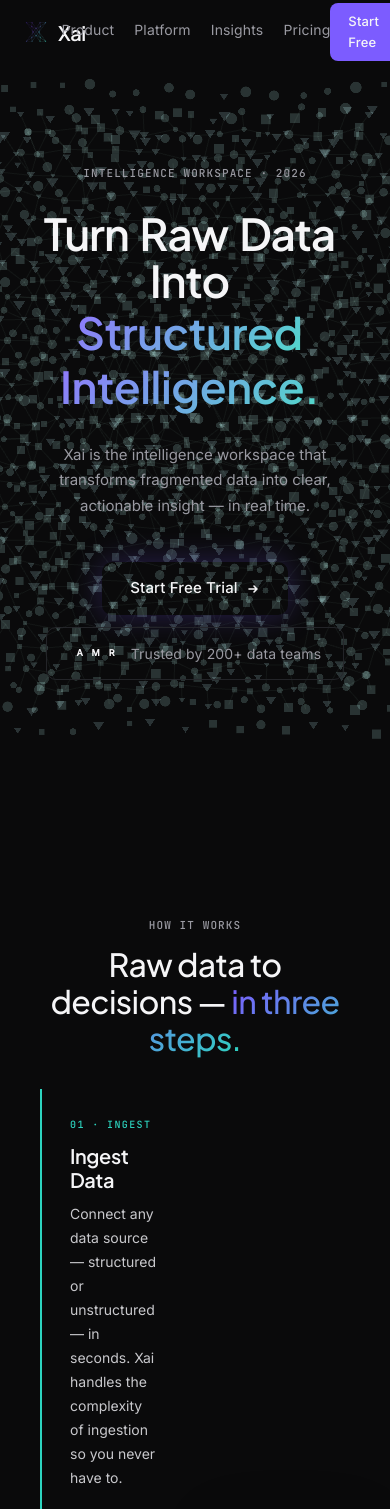
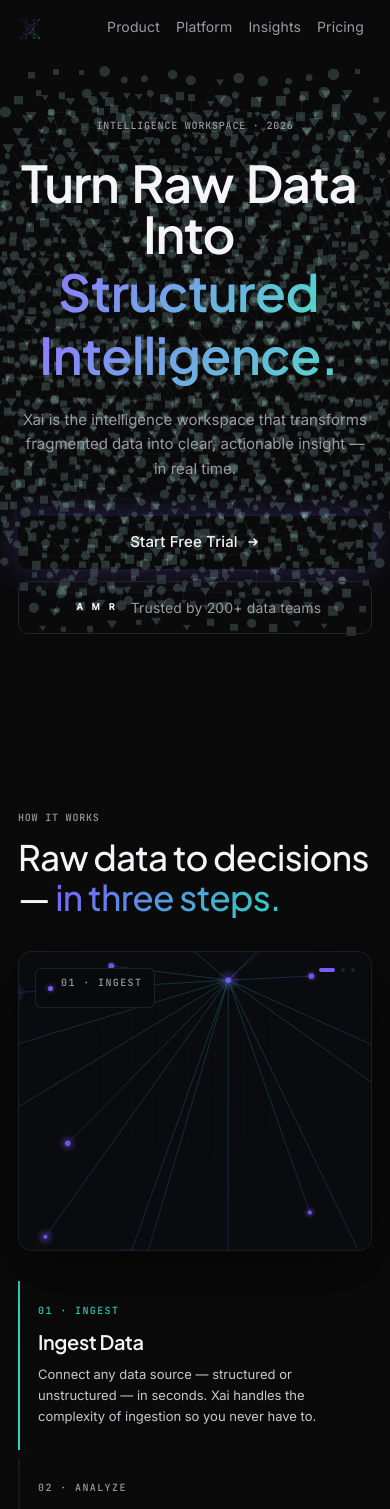
Before and after one commit to abidurrahman11/Xai-Intelligence-Workspace, a Next.js app: page / in a window 390 px wide. Shown: the top 1509 px of the page. Built offline with nearby package versions, Linux system fonts and the light colour scheme.

Commit message:
add responsiveness for small screens

```diff
--- a/src/app/globals.css
+++ b/src/app/globals.css
@@ -113,6 +113,58 @@
   }
 }
 
+@media (max-width: 960px) {
+  @layer utilities {
+    .section-padding {
+      padding-top: 104px;
+      padding-bottom: 104px;
+    }
+
+    .content-width {
+      padding-left: 28px;
+      padding-right: 28px;
+    }
+  }
+}
+
+@media (max-width: 640px) {
+  @layer utilities {
+    .text-hero {
+      font-size: clamp(38px, 13vw, 52px);
+      line-height: 1.02;
+    }
+
+    .text-section {
+      font-size: clamp(28px, 9vw, 36px);
+      line-height: 1.12;
+    }
+
+    .text-body {
+      font-size: 15px;
+      line-height: 1.65;
+    }
+
+    .text-mono-label {
+      font-size: 10px;
+      letter-spacing: 0.08em;
+    }
+
+    .section-padding {
+      padding-top: 84px;
+      padding-bottom: 84px;
+    }
+
+    .content-width {
+      padding-left: 18px;
+      padding-right: 18px;
+    }
+
+    .instrument-grid {
+      background-size: 28px 28px;
+    }
+  }
+}
+
 /* ───────────────────────────Keyframe animations────────────────────── */
 @keyframes fade-up {
   from { opacity: 0; transform: translateY(20px); }
--- a/src/components/dashboard/Dashboard.module.css
+++ b/src/components/dashboard/Dashboard.module.css
@@ -588,3 +588,215 @@
   background-color: rgba(38, 39, 44, 0.6);
   color: var(--color-muted);
 }
+
+@media (max-width: 960px) {
+  .dashboardSection {
+    padding: 104px 0;
+  }
+
+  .dashboardHeader {
+    margin-bottom: 48px;
+  }
+
+  .appLayout {
+    min-height: 0;
+  }
+
+  .metricsRow {
+    display: grid;
+    grid-template-columns: repeat(3, minmax(0, 1fr));
+  }
+
+  .metricCard {
+    padding: 18px 16px;
+  }
+
+  .topBar {
+    padding: 0 16px;
+  }
+
+  .searchBar {
+    min-width: 150px;
+  }
+}
+
+@media (max-width: 720px) {
+  .dashboardSection {
+    padding: 84px 0;
+  }
+
+  .dashboardHeader {
+    text-align: left;
+    margin-bottom: 34px;
+  }
+
+  .dashboardDescription {
+    margin-left: 0;
+    margin-right: 0;
+  }
+
+  .dashboardShell {
+    border-radius: 12px;
+  }
+
+  .browserChrome {
+    height: 36px;
+    padding: 0 12px;
+  }
+
+  .urlBar {
+    max-width: none;
+    min-width: 0;
+    margin-left: 8px;
+    margin-right: 0;
+  }
+
+  .appLayout {
+    flex-direction: column;
+  }
+
+  .sidebar {
+    width: 100%;
+    min-height: 48px;
+    flex-direction: row;
+    justify-content: flex-start;
+    border-right: none;
+    border-bottom: 1px solid var(--color-border);
+    padding: 6px 10px;
+    overflow-x: auto;
+    scrollbar-width: none;
+  }
+
+  .sidebar::-webkit-scrollbar {
+    display: none;
+  }
+
+  .sidebarLogo {
+    margin: 0 10px 0 0;
+    padding: 6px;
+  }
+
+  .sidebarButton {
+    flex: 0 0 auto;
+    width: 34px;
+    height: 34px;
+  }
+
+  .topBar {
+    height: auto;
+    min-height: 52px;
+    align-items: flex-start;
+    gap: 10px;
+    padding: 12px 14px;
+  }
+
+  .topBarActions {
+    min-width: 0;
+  }
+
+  .searchBar {
+    min-width: 0;
+    width: 34px;
+    justify-content: center;
+    padding: 0;
+  }
+
+  .searchLabel {
+    display: none;
+  }
+
+  .tabBar {
+    overflow-x: auto;
+    padding: 0 10px;
+    scrollbar-width: none;
+  }
+
+  .tabBar::-webkit-scrollbar {
+    display: none;
+  }
+
+  .tabButton {
+    flex: 0 0 auto;
+    padding: 11px 12px;
+  }
+
+  .tabContent {
+    padding: 14px;
+  }
+
+  .metricsRow {
+    grid-template-columns: 1fr;
+  }
+
+  .metricCard {
+    padding: 18px;
+  }
+
+  .chartCard {
+    padding: 16px 12px;
+  }
+
+  .chartHeader,
+  .insightsCardHeader {
+    align-items: flex-start;
+    gap: 10px;
+  }
+
+  .chartSvg {
+    min-width: 520px;
+  }
+
+  .chartCard {
+    overflow-x: auto;
+  }
+
+  .automationRow,
+  .reportRow {
+    align-items: flex-start;
+    gap: 12px;
+  }
+
+  .automationRow {
+    flex-direction: column;
+  }
+
+  .automationActions {
+    width: 100%;
+    justify-content: space-between;
+    gap: 12px;
+    padding-left: 16px;
+  }
+
+  .reportRow {
+    flex-direction: column;
+  }
+
+  .reportMeta {
+    min-width: 0;
+  }
+
+  .reportName,
+  .automationName {
+    overflow-wrap: anywhere;
+  }
+}
+
+@media (max-width: 420px) {
+  .urlLabel {
+    overflow: hidden;
+    text-overflow: ellipsis;
+    white-space: nowrap;
+  }
+
+  .topBar {
+    flex-wrap: wrap;
+  }
+
+  .topBarActions {
+    margin-left: auto;
+  }
+
+  .insightCell {
+    min-width: 220px;
+  }
+}
--- a/src/components/footer/Footer.module.css
+++ b/src/components/footer/Footer.module.css
@@ -164,3 +164,26 @@
     gap: 8px;
   }
 }
+
+@media (max-width: 520px) {
+  .footerNav {
+    padding: 56px 18px 42px;
+  }
+
+  .navColumns {
+    display: grid;
+    grid-template-columns: repeat(2, minmax(0, 1fr));
+    gap: 32px 24px;
+    width: 100%;
+  }
+
+  .bottomBar {
+    padding: 18px;
+  }
+
+  .watermark {
+    width: 240px;
+    height: 240px;
+    bottom: -44px;
+  }
+}
--- a/src/components/hero/Hero.module.css
+++ b/src/components/hero/Hero.module.css
@@ -143,3 +143,50 @@
   background: linear-gradient(135deg, #5b3fcc, var(--color-teal));
   margin-left: -6px;
 }
+
+@media (max-width: 768px) {
+  .heroSection {
+    min-height: 92svh;
+    align-items: flex-start;
+    padding-top: 132px;
+  }
+
+  .heroContent {
+    max-width: 680px;
+    padding: 0 28px;
+  }
+
+  .heroLabel,
+  .heroHeading {
+    margin-bottom: 22px;
+  }
+
+  .heroSubtext {
+    margin-bottom: 34px;
+  }
+}
+
+@media (max-width: 520px) {
+  .heroSection {
+    min-height: 86svh;
+    padding-top: 118px;
+    padding-bottom: 56px;
+  }
+
+  .heroContent {
+    padding: 0 18px;
+  }
+
+  .heroActions {
+    width: 100%;
+    flex-direction: column;
+    align-items: stretch;
+  }
+
+  .heroCtaPrimary,
+  .heroSocialProof {
+    width: 100%;
+    min-height: 48px;
+    justify-content: center;
+  }
+}
--- a/src/components/insight-flow/InsightFlow.module.css
+++ b/src/components/insight-flow/InsightFlow.module.css
@@ -252,3 +252,99 @@
 .stageBodyInactive {
   color: #6a6a72;
 }
+
+@media (max-width: 960px) {
+  .sectionShell {
+    height: auto;
+    min-height: 0;
+  }
+
+  .stickyPanel {
+    position: relative;
+    height: auto;
+    min-height: 0;
+    overflow: visible;
+    padding: 104px 0;
+  }
+
+  .header {
+    padding: 0 28px 44px;
+  }
+
+  .contentGrid {
+    grid-template-columns: 1fr;
+    gap: 38px;
+    padding: 0 28px;
+  }
+
+  .stagesColumn {
+    order: 2;
+  }
+
+  .canvasPanel {
+    order: 1;
+    height: clamp(320px, 52vw, 460px);
+    border-radius: 16px;
+  }
+
+  .stageBody {
+    max-width: 560px;
+  }
+
+  .stageCard {
+    opacity: 1 !important;
+    transform: none !important;
+  }
+
+  .stageTitleInactive {
+    color: #c8c8cc;
+  }
+
+  .stageBodyInactive {
+    color: #9a9aa2;
+  }
+}
+
+@media (max-width: 640px) {
+  .stickyPanel {
+    padding: 84px 0;
+  }
+
+  .header {
+    padding: 0 18px 34px;
+    text-align: left;
+  }
+
+  .contentGrid {
+    gap: 30px;
+    padding: 0 18px;
+  }
+
+  .canvasPanel {
+    height: 300px;
+    border-radius: 14px;
+  }
+
+  .stageTag {
+    max-width: calc(100% - 76px);
+  }
+
+  .stageLabel {
+    overflow: hidden;
+    text-overflow: ellipsis;
+    white-space: nowrap;
+  }
+
+  .stageCard {
+    padding: 22px 0 22px 18px;
+  }
+
+  .stageTitle {
+    font-size: 20px;
+  }
+
+  .stageBody {
+    font-size: 13px;
+    line-height: 1.65;
+  }
+}
--- a/src/components/navigation/Navigation.module.css
+++ b/src/components/navigation/Navigation.module.css
@@ -33,6 +33,10 @@
   display: inline-block;
 }
 
+.navCta {
+  flex-shrink: 0;
+}
+
 @media (max-width: 768px) {
   .navInner {
     padding: 0 24px;
@@ -42,3 +46,45 @@
     gap: 20px;
   }
 }
+
+@media (max-width: 680px) {
+  .navInner {
+    height: 58px;
+    padding: 0 18px;
+  }
+
+  .nav {
+    min-width: 0;
+    overflow-x: auto;
+    scrollbar-width: none;
+  }
+
+  .nav::-webkit-scrollbar {
+    display: none;
+  }
+
+  .navList {
+    gap: 18px;
+    padding: 0 8px;
+    white-space: nowrap;
+  }
+
+  .logoText {
+    display: none;
+  }
+}
+
+@media (max-width: 520px) {
+  .navInner {
+    gap: 14px;
+  }
+
+  .navList {
+    gap: 16px;
+    padding-left: 4px;
+  }
+
+  .navCta {
+    display: none !important;
+  }
+}
--- a/src/components/navigation/Navigation.tsx
+++ b/src/components/navigation/Navigation.tsx
@@ -228,6 +228,7 @@
             boxShadow: '0 0 0 0 rgba(124,92,255,0)',
           }}
           id="nav-start-free"
+          className={styles.navCta}
         >
           Start Free
           <svg width="12" height="12" viewBox="0 0 12 12" fill="none" aria-hidden="true">
--- a/src/components/pricing/Pricing.module.css
+++ b/src/components/pricing/Pricing.module.css
@@ -220,3 +220,47 @@
     margin-bottom: 48px;
   }
 }
+
+@media (max-width: 640px) {
+  .inner {
+    padding: 84px 0;
+  }
+
+  .header {
+    text-align: left;
+    margin-bottom: 34px;
+  }
+
+  .headerGlow {
+    width: 420px;
+    height: 280px;
+    top: 40px;
+  }
+
+  .headline {
+    font-size: clamp(30px, 10vw, 40px);
+  }
+
+  .subtext {
+    margin-left: 0;
+    margin-right: 0;
+  }
+
+  .plansGrid {
+    max-width: none;
+    gap: 16px;
+  }
+
+  .planCard {
+    padding: 28px 22px;
+    border-radius: 12px;
+  }
+
+  .priceRow {
+    flex-wrap: wrap;
+  }
+
+  .price {
+    font-size: 36px;
+  }
+}
--- a/src/components/stories/OrbitalCarousel.module.css
+++ b/src/components/stories/OrbitalCarousel.module.css
@@ -228,3 +228,108 @@
   inset: 0;
   z-index: 1;
 }
+
+@media (max-width: 960px) {
+  .constellationSection {
+    padding: 104px 0;
+  }
+
+  .constellationIntro {
+    margin-bottom: 48px;
+  }
+
+  .constellationStage {
+    height: clamp(520px, 72vw, 620px);
+    border-radius: 18px;
+  }
+
+  .constellationCompass {
+    width: 620px;
+    height: 620px;
+  }
+
+  .orbitHtml,
+  .cardShell {
+    width: 380px;
+  }
+
+  .cardShell {
+    padding: 28px 30px;
+  }
+}
+
+@media (max-width: 640px) {
+  .constellationSection {
+    padding: 84px 0;
+  }
+
+  .constellationIntro {
+    text-align: left;
+    margin-bottom: 34px;
+  }
+
+  .constellationBody {
+    margin-left: 0;
+    margin-right: 0;
+  }
+
+  .constellationStage {
+    height: 500px;
+    border-radius: 14px;
+  }
+
+  .constellationCompass {
+    width: 480px;
+    height: 480px;
+  }
+
+  .orbitHtml,
+  .cardShell {
+    width: min(320px, calc(100vw - 48px));
+  }
+
+  .cardShell {
+    padding: 24px 22px;
+    border-radius: 14px;
+  }
+
+  .cardAccent {
+    left: 20px;
+    right: 20px;
+  }
+
+  .cardHeader {
+    gap: 12px;
+    margin-bottom: 20px;
+  }
+
+  .cardLogo {
+    width: 42px;
+    height: 42px;
+    border-radius: 8px;
+  }
+
+  .cardCompany {
+    font-size: 17px;
+  }
+
+  .cardIndustry,
+  .cardStatLabel {
+    font-size: 10px;
+    letter-spacing: 0.07em;
+  }
+
+  .cardStat {
+    font-size: 38px;
+  }
+
+  .cardHeadline {
+    font-size: 15px;
+    line-height: 1.45;
+  }
+
+  .cardBody {
+    font-size: 13px;
+    line-height: 1.55;
+  }
+}
```
